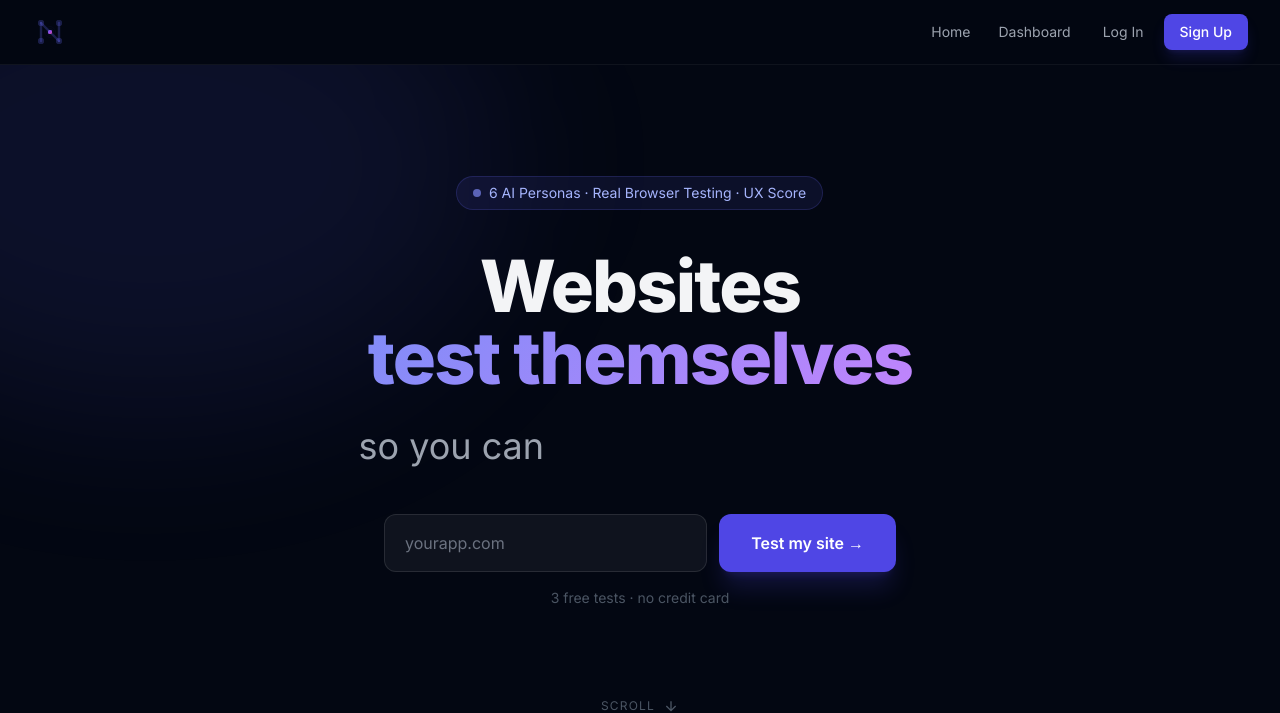
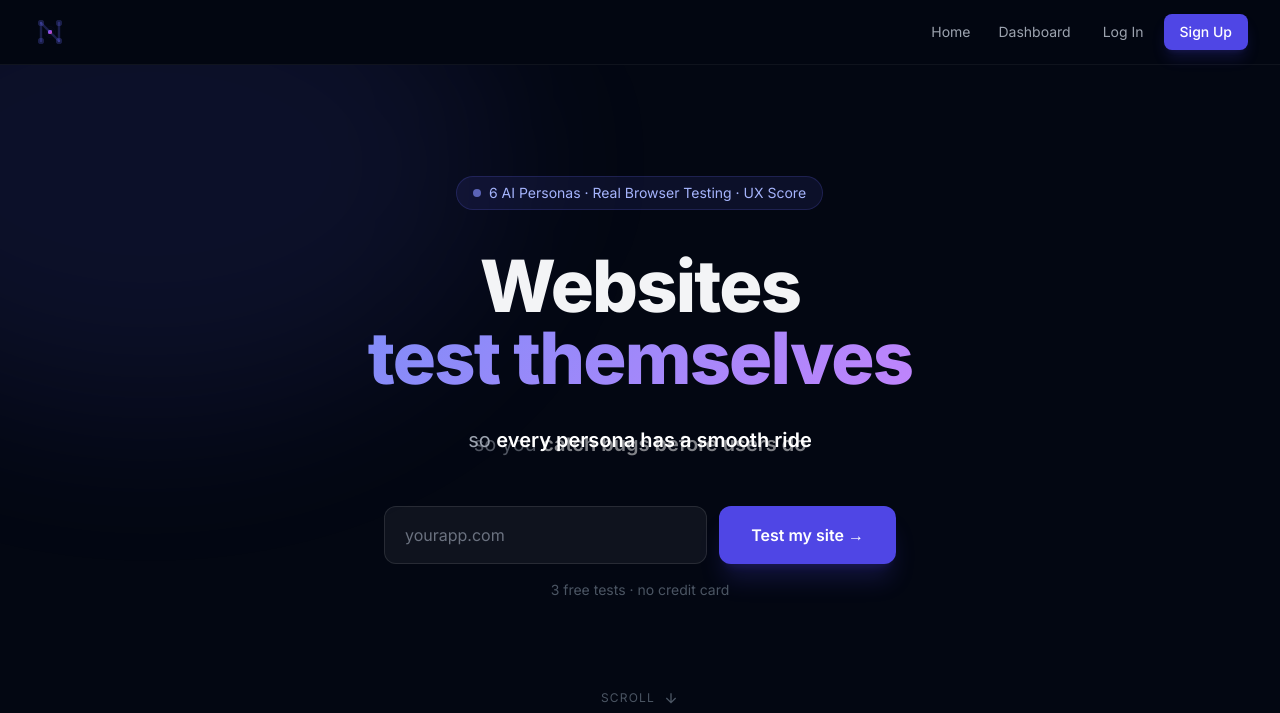
Before and after one commit to coderzero135-dev/ghost-user, a FastAPI app: page / in a window 1280 px wide. Shown: the top 713 px of the page. Run offline with FastAPI, Linux system fonts and the light colour scheme; some libraries are stand-ins or nearby versions.

Commit message:
Revert "Fix cycling headline: one-at-a-time gradient slogan, no overlap"
This reverts commit 4b791d757e1c689132a21b2c20ef2abb1ff7ebbd.

```diff
--- a/backend/templates/index.html
+++ b/backend/templates/index.html
@@ -10,19 +10,19 @@
 @keyframes scale-in { from { opacity:0; transform: scale(0.8); } to { opacity:1; transform: scale(1); } }
 @keyframes pulse-ring { 0% { transform: scale(1); opacity: 0.4; } 100% { transform: scale(2.2); opacity: 0; } }
 
-@keyframes text-slide {
-    0%, 20% { opacity: 1; transform: translateY(0); }
-    25%, 45% { opacity: 0; transform: translateY(-12px); }
-    50%, 70% { opacity: 0; transform: translateY(12px); }
-    75%, 95% { opacity: 0; transform: translateY(12px); }
-    100% { opacity: 0; transform: translateY(12px); }
+@keyframes text-cycle {
+    0%, 15% { opacity: 1; transform: translateY(0); }
+    20%, 35% { opacity: 0; transform: translateY(-8px); }
+    40%, 55% { opacity: 0; transform: translateY(8px); }
+    60%, 75% { opacity: 1; transform: translateY(0); }
+    80%, 95% { opacity: 0; transform: translateY(-8px); }
+    100% { opacity: 0; transform: translateY(8px); }
 }
-.text-cycle-wrap { position: relative; display: inline-block; }
-.text-cycle-item { position: absolute; left: 0; top: 0; white-space: nowrap; opacity: 0; }
-.text-cycle-item:nth-child(1) { position: relative; animation: text-slide 12s ease-in-out infinite; }
-.text-cycle-item:nth-child(2) { animation: text-slide 12s ease-in-out infinite 3s; }
-.text-cycle-item:nth-child(3) { animation: text-slide 12s ease-in-out infinite 6s; }
-.text-cycle-item:nth-child(4) { animation: text-slide 12s ease-in-out infinite 9s; }
+.cycle-text { position: absolute; left: 0; right: 0; white-space: nowrap; }
+.cycle-0 { animation: text-cycle 8s ease-in-out infinite; }
+.cycle-1 { animation: text-cycle 8s ease-in-out infinite 2s; }
+.cycle-2 { animation: text-cycle 8s ease-in-out infinite 4s; }
+.cycle-3 { animation: text-cycle 8s ease-in-out infinite 6s; }
 
 @keyframes char-idle { 0%,100% { transform: translateY(0); } 30% { transform: translateY(-3px); } 60% { transform: translateY(0); } }
 @keyframes char-look { 0%,70%,100% { transform: rotate(0deg); } 75% { transform: rotate(-8deg); } 85% { transform: rotate(8deg); } 90% { transform: rotate(0deg); } }
@@ -73,15 +73,12 @@
                 <span class="gradient-text" style="animation: fade-in-up 0.7s ease-out 0.4s both; display: inline-block;">test themselves</span>
             </h1>
 
-            <h2 class="text-2xl sm:text-3xl lg:text-4xl font-bold mb-12 text-center anim-fade-up" style="animation-delay: 0.6s;">
-                <span class="text-gray-400 font-normal">so you can </span>
-                <span class="text-cycle-wrap gradient-text inline-block" style="min-width: 280px; text-align: left;">
-                    <span class="text-cycle-item">ship with confidence</span>
-                    <span class="text-cycle-item">catch bugs before users do</span>
-                    <span class="text-cycle-item">never frustrate a user again</span>
-                    <span class="text-cycle-item">build what actually works</span>
-                </span>
-            </h2>
+            <div style="position: relative; height: 2.5rem; margin-bottom: 2.5rem; overflow: hidden;" class="anim-fade-up">
+                <p class="cycle-text cycle-0 text-lg sm:text-xl text-gray-400">so you can <span class="text-white font-semibold">ship with confidence</span></p>
+                <p class="cycle-text cycle-1 text-lg sm:text-xl text-gray-400">so you <span class="text-white font-semibold">catch bugs before users do</span></p>
+                <p class="cycle-text cycle-2 text-lg sm:text-xl text-gray-400">so your <span class="text-white font-semibold">UX frustrates nobody</span></p>
+                <p class="cycle-text cycle-3 text-lg sm:text-xl text-gray-400">so <span class="text-white font-semibold">every persona has a smooth ride</span></p>
+            </div>
 
             <form id="test-form" class="max-w-lg mx-auto" style="animation: fade-in-up 0.7s ease-out 0.8s both;">
                 <div class="flex flex-col sm:flex-row gap-3">
```
